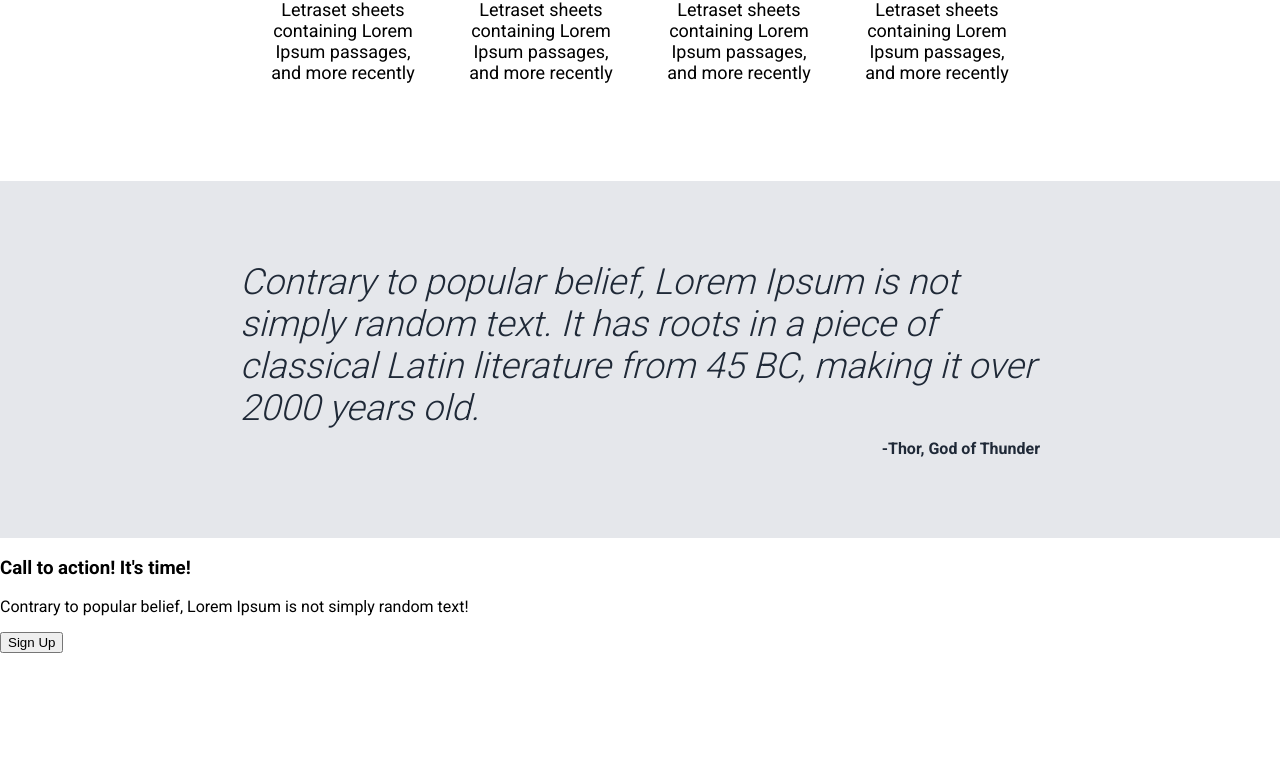
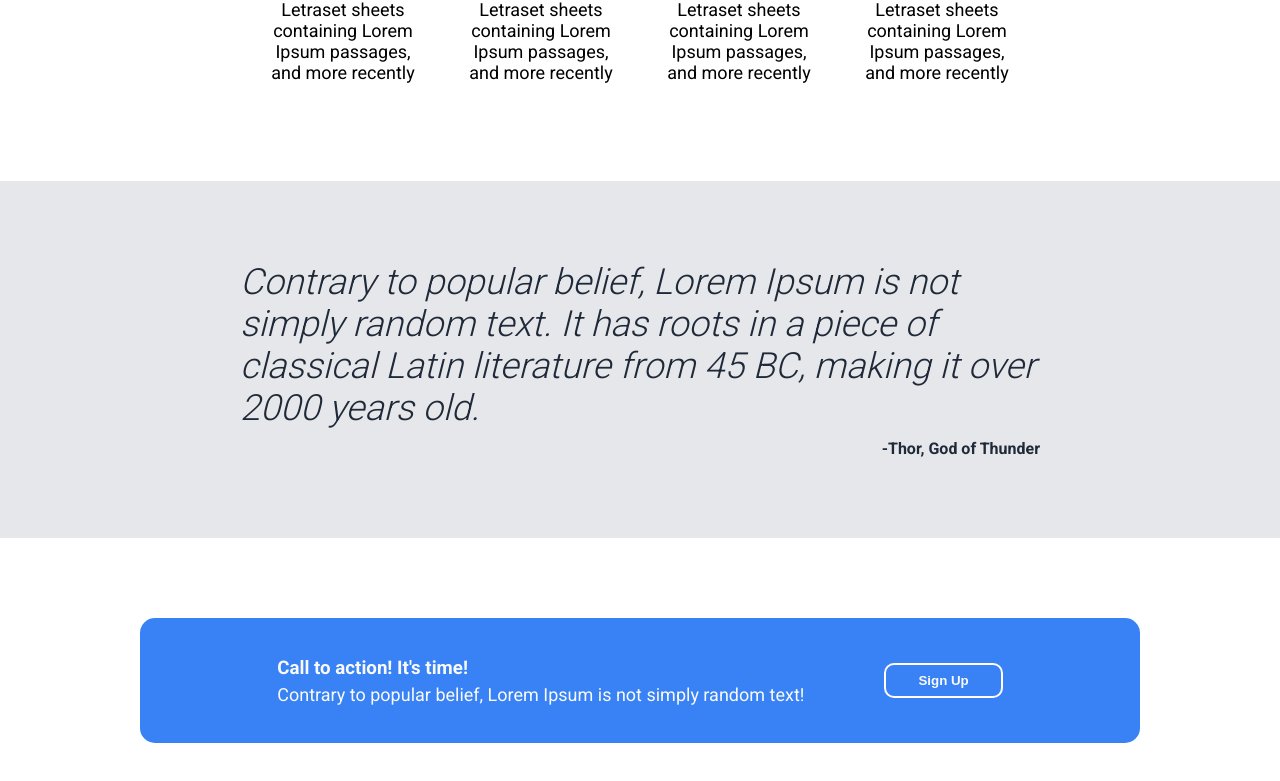
Before and after one commit to Aleksandar456/landing-page, a plain HTML site: page index.html in a window 1280 px wide. Shown: the part 899-1680 px from the top of the page. Before the commit the page ends 1552 px from the top, so only its background shows below. Drawn offline with Linux system fonts and the light colour scheme.

Commit message:
Update style file
Added new style for sign-up part of the page

```diff
--- a/style.css
+++ b/style.css
@@ -134,3 +134,31 @@ body {
     margin-top: 80px;
     padding-bottom: 10px;
 }
+.sign-up-item {
+    display: flex;
+    width: 1000px;
+    background-color: #3882F6;
+    justify-content: center;
+    align-content: center;
+    margin: 80px auto;
+    gap: 80px;
+    color: #F9FAF8;
+    border-radius: 15px;
+    padding: 20px 0px;
+}
+.sign-up-item button {
+    align-self: center;
+    border-radius: 10px;
+    border: 2px solid #fff;
+    background-color: #3882F6;
+    font-weight: bold;
+    padding: 8px 32px;
+    color: #F9FAF8;
+}
+.sign-up-text h3 {
+    margin-bottom: 5px;
+}
+.sign-up-text p {
+    margin-top: 0;
+    font-size: 18px;
+}
```
